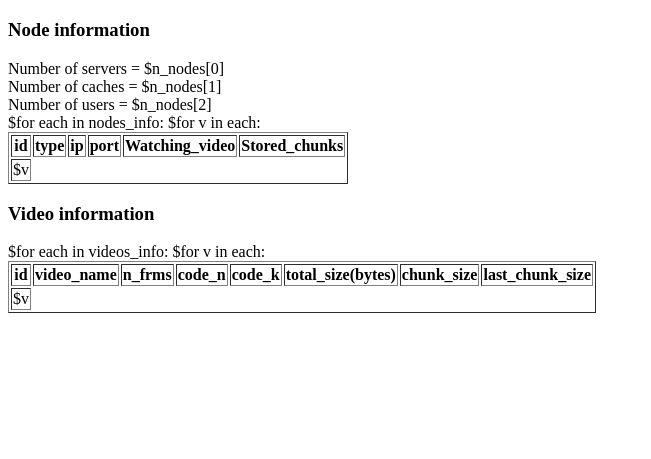
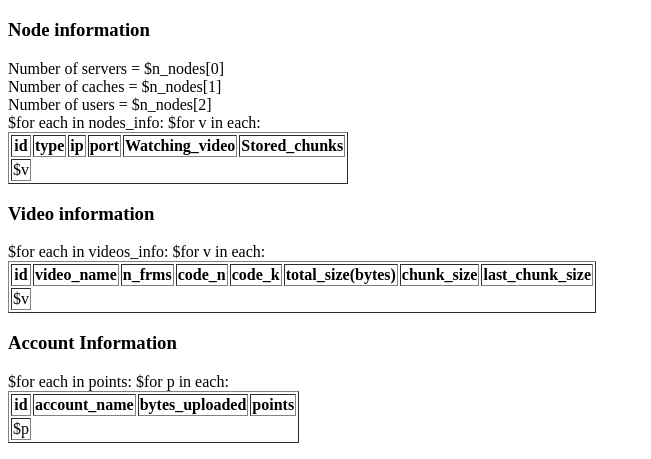
Before and after one commit to kw1jjang/CalVoD, a Python web app: template templates/overview.html in a window 1280 px wide; the page is wider, and only the part inside the window is pictured. Shown: the part 621-1080 px from the top of that part, without its empty margins (0-651 px from the left). Before the commit the page ends 934 px from the top of that part, so only its background shows below. Run offline with Jinja, Linux system fonts and the light colour scheme; the template is opened without the code that fills it, so the values that code supplies are empty; some libraries are stand-ins or nearby versions.

Commit message:
points associated with account (cache for now) show up on tracker

```diff
--- a/db_manager.py
+++ b/db_manager.py
@@ -130,6 +130,8 @@
     db.update('points', where="user_name=$user_name", bytes_uploaded=updated_bytes, vars=locals())
 def remove_all_accounts_from_points_table():
     db.delete('points', where="id>=0", vars=locals())
+def get_all_points():
+    return db.select('points').list()
 
 # SERVER_LOAD
 def add_server_load(input_vname, input_n):
--- a/templates/overview.html
+++ b/templates/overview.html
@@ -1,4 +1,4 @@
-$def with (nodes_info, n_nodes, videos_info, server_load, server_load_avg)
+$def with (nodes_info, n_nodes, videos_info, server_load, server_load_avg, points)
 <!DOCTYPE html>
 <html lang="en">
     <head>
@@ -99,5 +99,23 @@
             </tr>
         </table>
         </p>
+
+<p><h3>Account Information</h3>
+<table border=1>
+    <tr>
+        <th>id</th>
+        <th>account_name</th>
+        <th>bytes_uploaded</th>
+        <th>points</th>
+    </tr>
+    $for each in points:
+    <tr>
+        $for p in each:
+        <td>$p</td>
+    </tr>
+</table>
+</p>
+
+
     </body>
 </html>
```
Also changed, not shown: tracker.py (+7 -1 lines), tracker.db.
